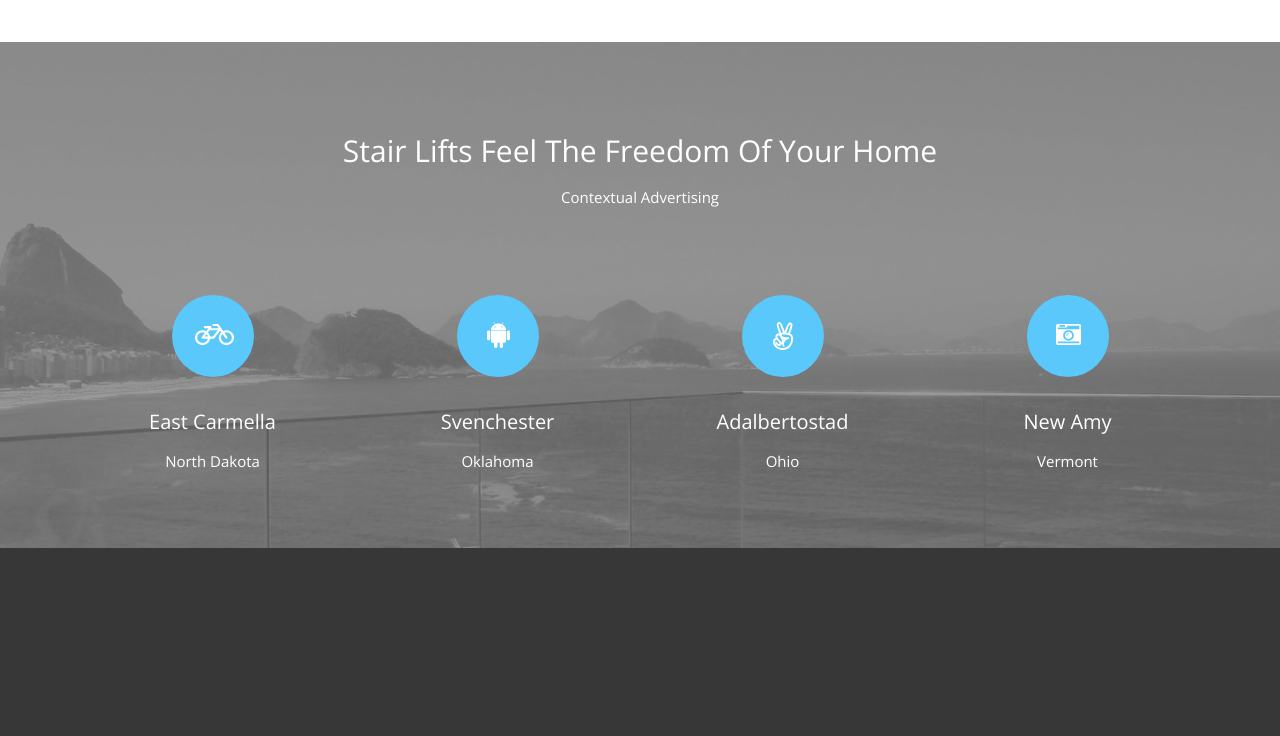
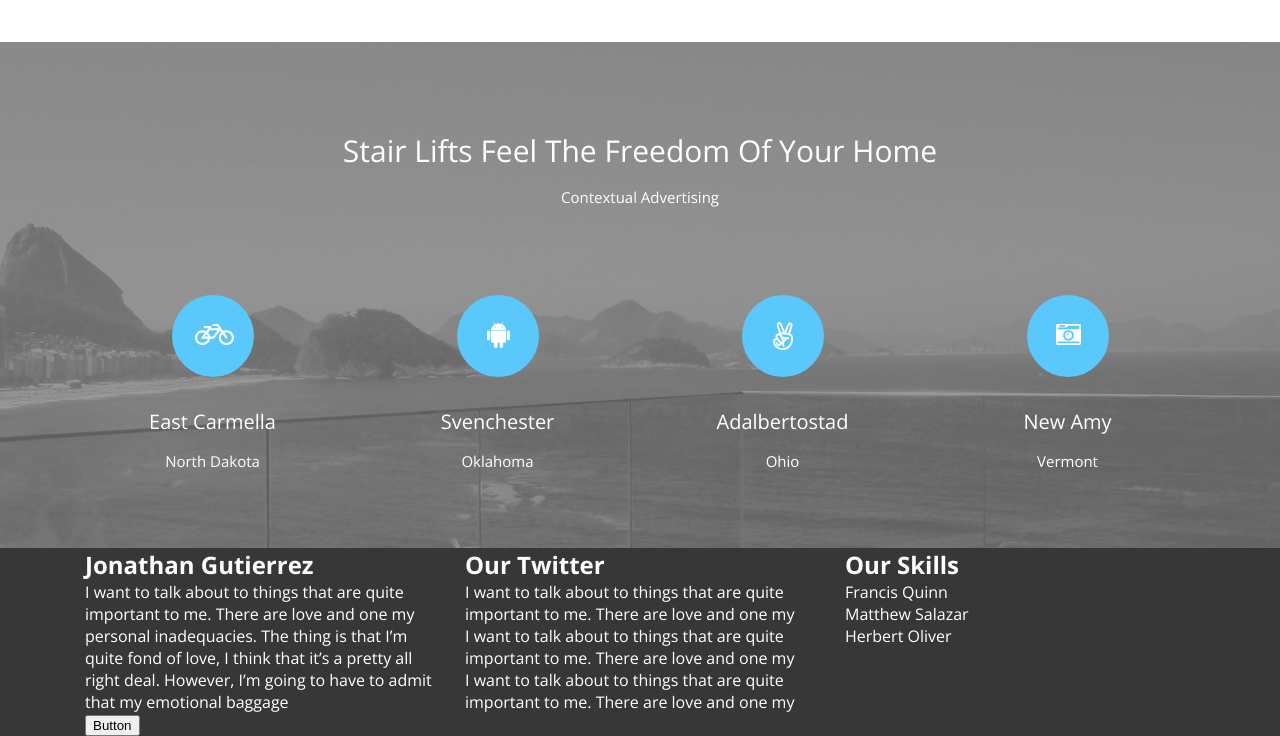
Before and after one commit to AnatolyKostarev/Application, a plain HTML site: page index.html in a window 1280 px wide. Shown: the part 1933-2669 px from the top of the page. Before the commit the page ends 2481 px from the top, so only its background shows below. Drawn offline with nearby package versions, Linux system fonts and the light colour scheme.

Commit message:
Task_7 SKILLS: объявлена структура блока SKILLS с использованием BOOTSTRAP

```diff
--- a/index.html
+++ b/index.html
@@ -266,6 +266,39 @@
 
 <!-- КОНЕЦ БЛОКА CITY -->
 
+<!-- НАЧАЛО БЛОКА SKILLS -->
+
+        <section class="Skills">
+            <div class="container">
+                <div class="row justify-content-center">
+                    <div class="col-12 col-sm-12 col-md-5 col-lg-4">
+                        <h1 class="SkillsTitle__name">Jonathan Gutierrez</h1>
+                        <p class="SkillsText">I want to talk about to things that are quite important to me. There are love and one my personal inadequacies. The thing is that I’m quite fond of love, I think that it’s a pretty all right deal. However, I’m going to have to admit that my emotional baggage</p>
+                        <button type="submit" class="SkillsButton">Button</button>
+                    </div>
+                    <!-- /.col4 -->
+                    <div class="col-12 col-sm-12 col-md-5 col-lg-4">
+                        <h1 class="SkillsTitle__twitter">Our Twitter</h1>
+                        <p class="SkillsText__item">I want to talk about to things that are quite important to me. There are love and one my</p>
+                        <p class="SkillsText__item">I want to talk about to things that are quite important to me. There are love and one my</p>
+                        <p class="SkillsText__item">I want to talk about to things that are quite important to me. There are love and one my</p>
+                    </div>
+                    <!-- /.col4 -->
+                    <div class="col-12 col-sm-12 col-md-10 col-lg-4">
+                        <h1 class="SkillsTitle__our">Our  Skills</h1>
+                        <p class="SkillsText__rate">Francis Quinn</p>
+                        <p class="SkillsText__rate">Matthew Salazar</p>
+                        <p class="SkillsText__rate">Herbert Oliver</p>
+                    </div>
+                    <!-- /.col4 -->
+                </div>
+                <!-- /.row -->
+            </div>
+            <!-- /.container -->
+        </section>
+
+<!-- КОНЕЦ БЛОКА SKILLS -->
+
 </main>
 
 <footer>
```
